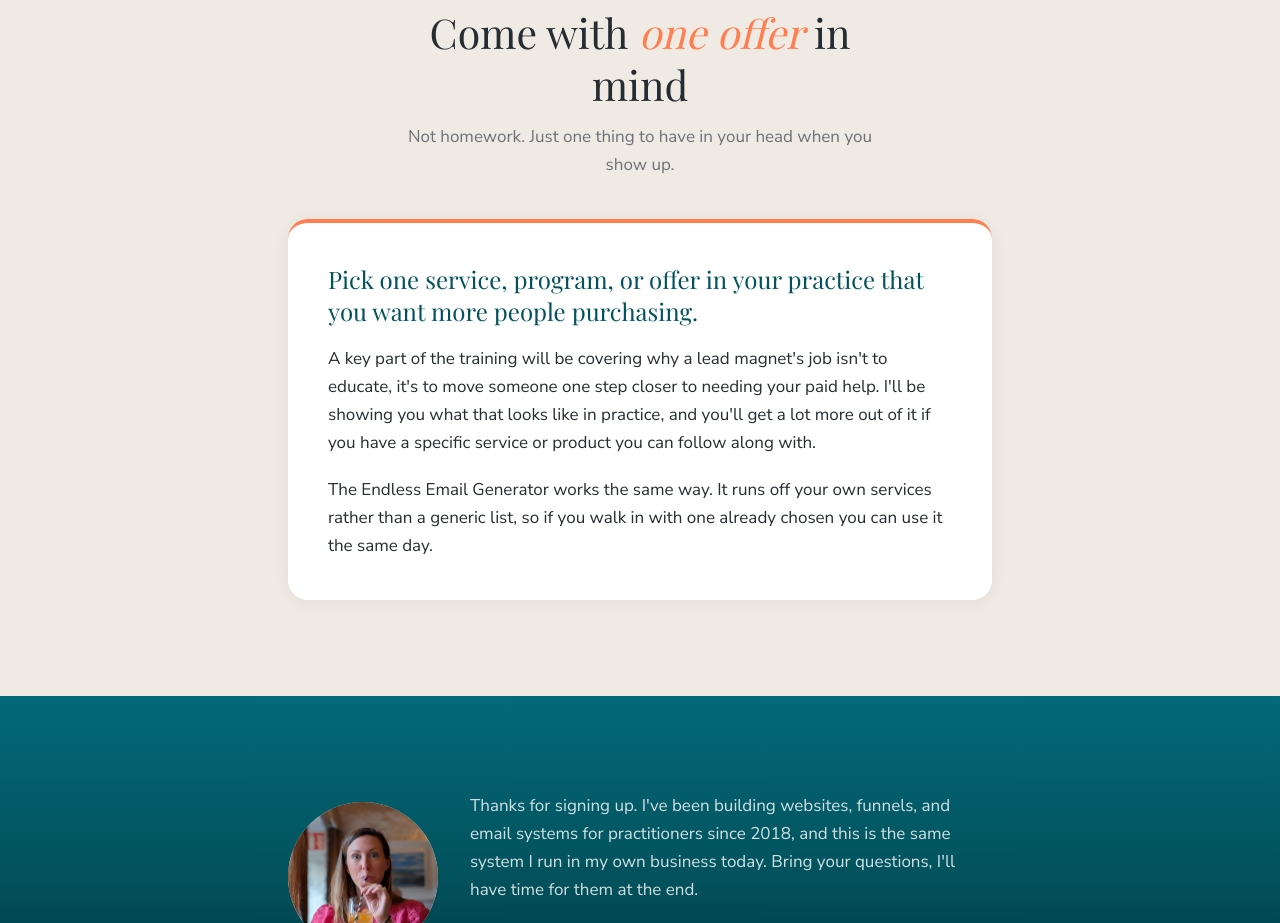
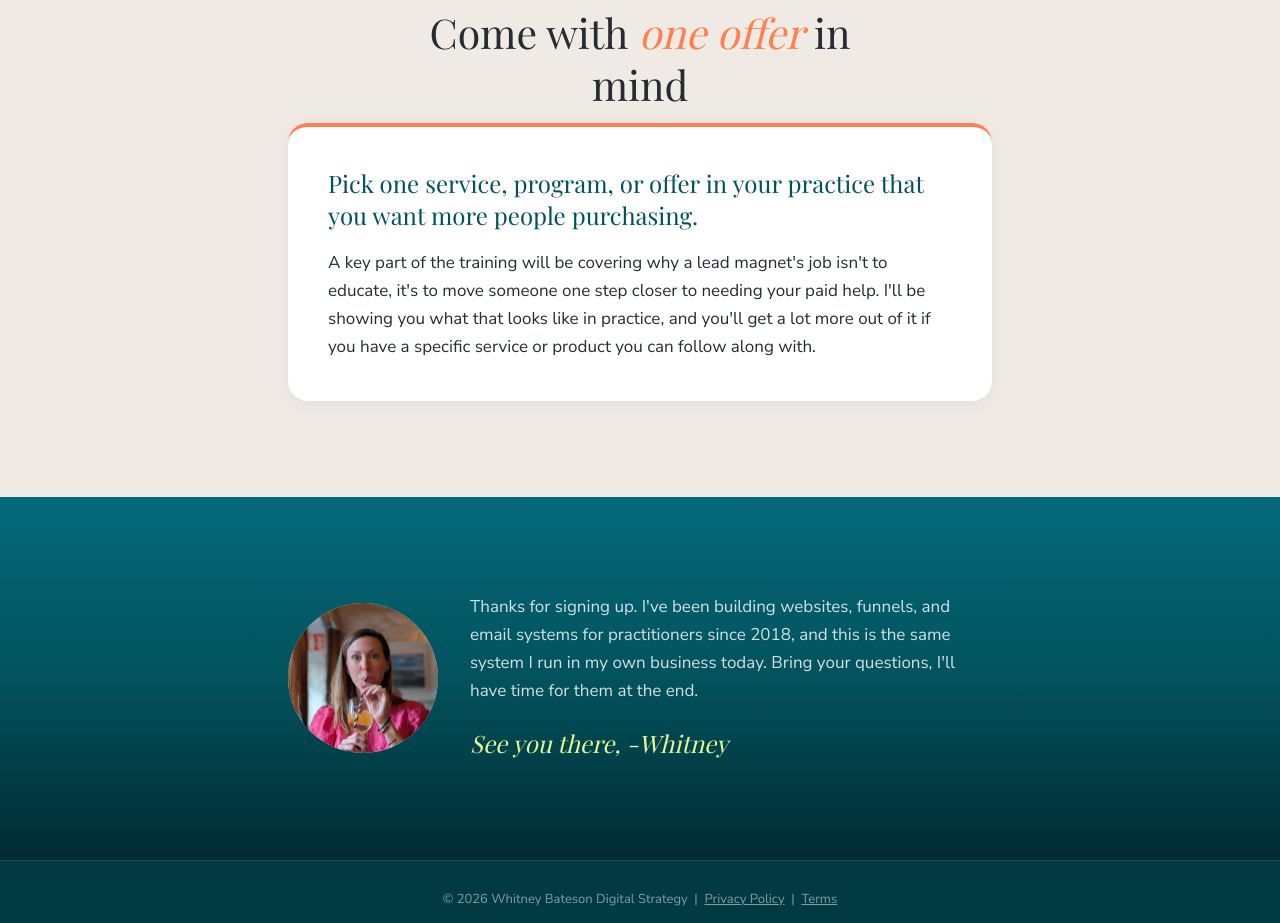
Before and after one commit to Whitney-Bateson-Digital-Strategy/offers_funnel_webinar_thank_you, a plain HTML site: page index.html in a window 1280 px wide. Shown: the part 2020-2943 px from the top of the page. Drawn offline with nearby package versions, Linux system fonts and the light colour scheme; a web font is replaced by a local one.

Commit message:
Update index.html

```diff
--- a/index.html
+++ b/index.html
@@ -308,12 +308,11 @@ footer a{ color:rgba(255,255,255,.5); }
 <section class="prep">
   <div class="shell">
     <h2 class="teal-h2">Come with <em>one offer</em> in mind</h2>
-    <p class="prep-sub">Not homework. Just one thing to have in your head when you show up.</p>
 
     <div class="prep-card">
       <p>Pick one service, program, or offer in your practice that you want more people purchasing.</p>
       <p>A key part of the training will be covering why a lead magnet's job isn't to educate, it's to move someone one step closer to needing your paid help. I'll be showing you what that looks like in practice, and you'll get a lot more out of it if you have a specific service or product you can follow along with.</p>
-      <p>The Endless Email Generator works the same way. It runs off your own services rather than a generic list, so if you walk in with one already chosen you can use it the same day.</p>
+
     </div>
   </div>
 </section>
```
